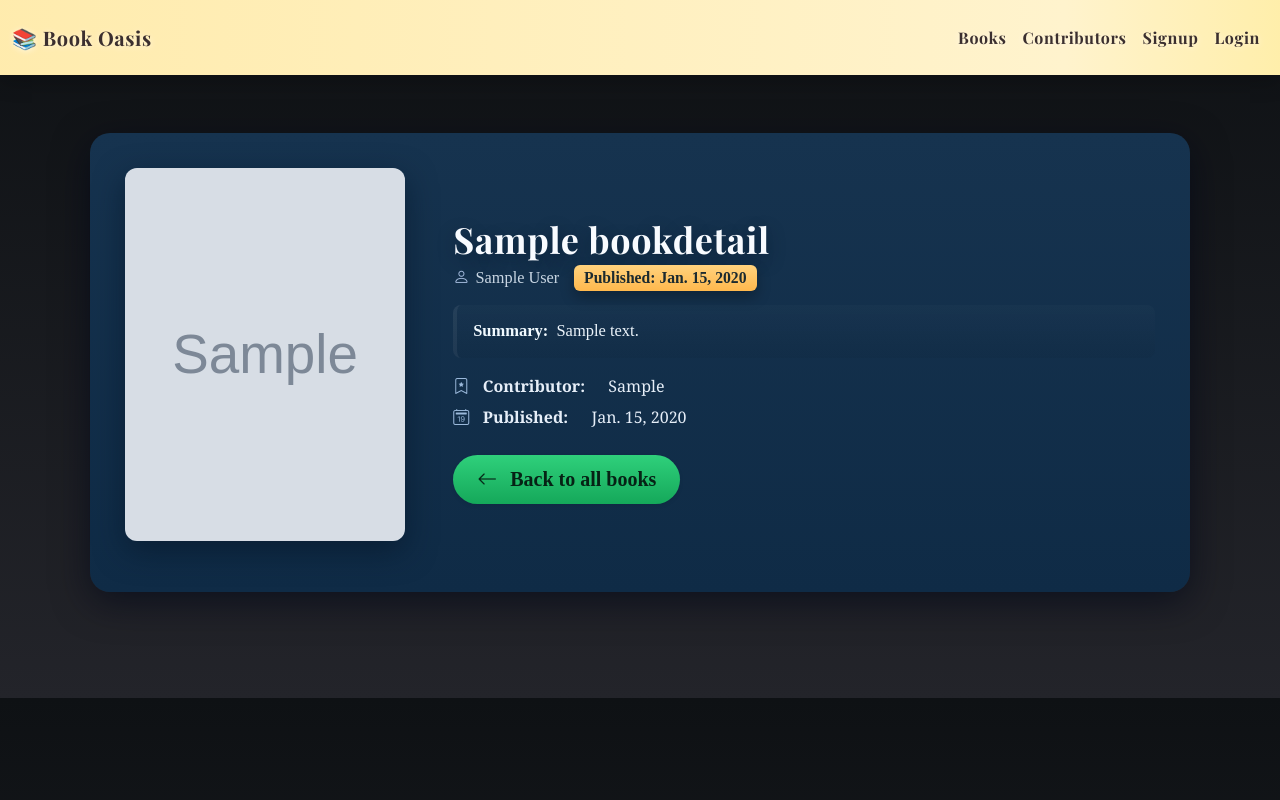
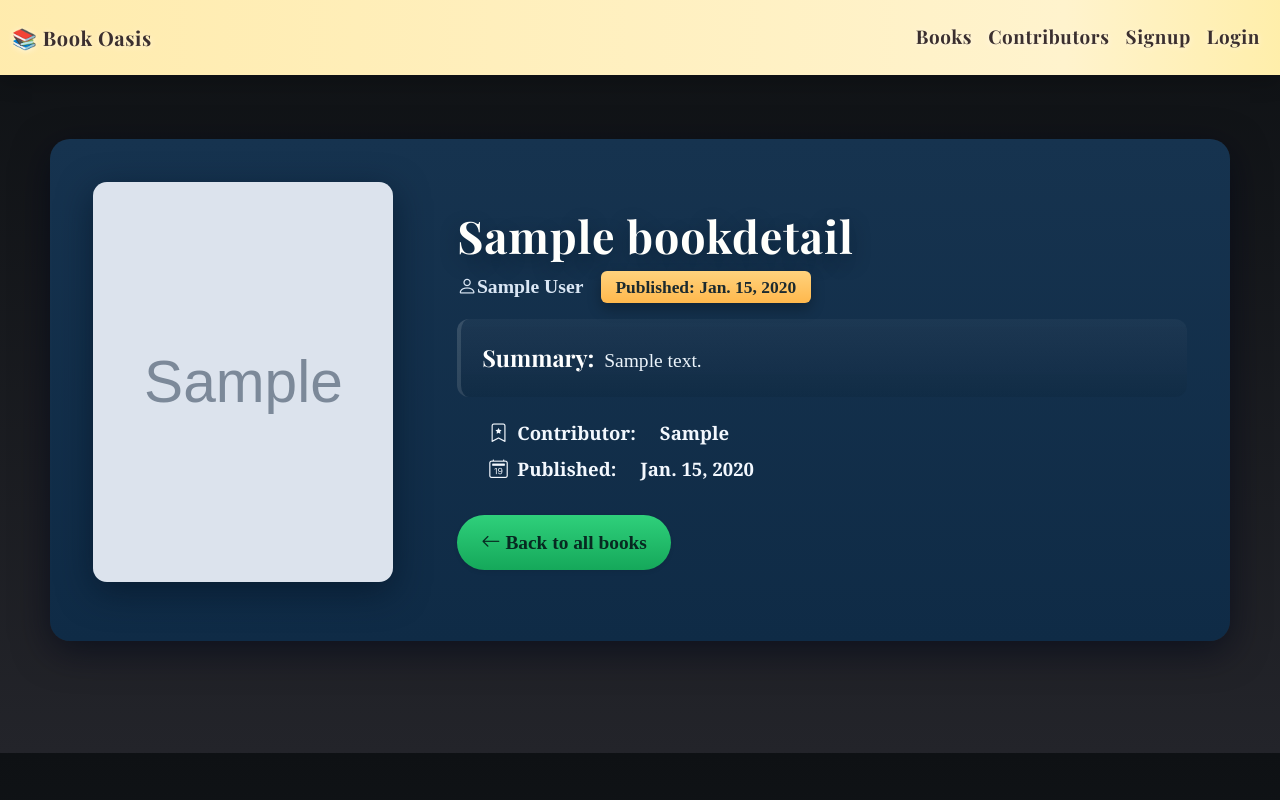
Before and after one commit to SRIROSHAN08/BookOasis, a Django app: page /post/1 in a window 1280 px wide. Run offline with Django 5.2, Linux system fonts and the light colour scheme; tables that the repository leaves empty hold one stand-in row (values such as "Sample post"); grey boxes marked "Sample" are stand-in pictures; some libraries are stand-ins or nearby versions.

Commit message:
UI enhanced

```diff
--- a/Blog/settings.py
+++ b/Blog/settings.py
@@ -1,7 +1,6 @@
 from pathlib import Path
 import dj_database_url
 import os
-from django.contrib.auth import get_user_model
 
 BASE_DIR = Path(__file__).resolve().parent.parent
 
--- a/frontend/templates/book_detail.html
+++ b/frontend/templates/book_detail.html
@@ -4,57 +4,51 @@
 <link href="https://cdn.jsdelivr.net/npm/bootstrap@5.3.2/dist/css/bootstrap.min.css" rel="stylesheet" />
 <link rel="stylesheet" href="https://cdn.jsdelivr.net/npm/bootstrap-icons@1.10.5/font/bootstrap-icons.css" />
 <style>
-    /* Page */
 body {
     background: linear-gradient(180deg, #0E1114 0%, #23242a 100%);
     font-family: 'Merriweather', serif;
     color: #E8EEF6;
-        /* default readable text */
     margin: 0;
     padding-bottom: 3rem;
+    font-size: 1.18rem;
 }
 
-    /* Card wrapper */
 .book-detail-wrapper {
     background: linear-gradient(180deg, #16334f 0%, #0f2b46 100%);
-        padding: 2.2rem;
+    padding: 2.7rem;
     border-radius: 1.25rem;
     box-shadow: 0 10px 36px rgba(2, 6, 23, 0.6);
-        max-width: 1100px;
-        margin: 3.6rem auto;
+    max-width: 1180px;
+    margin: 4rem auto;
     display: flex;
     flex-direction: column;
-        gap: 1.2rem;
-        color: #E8EEF6;
+    gap: 2rem;
+    color: #EAF3FA;
+    font-size: 1.17rem;
     opacity: 0;
     transform: translateY(18px);
     transition: opacity 0.45s ease, transform 0.45s ease;
 }
 
-    /* Visible class for animation */
 .book-detail-wrapper.visible {
     opacity: 1;
     transform: translateY(0);
 }
 
-    /* Row layout on medium and larger screens */
 @media (min-width: 768px) {
     .book-detail-wrapper {
         flex-direction: row;
         align-items: stretch;
-            /* stretch both columns to same height */
     }
 }
 
-    /* Cover column */
 .cover-wrapper {
-        flex: 0 0 280px;
-        /* fixed width on desktop */
-        border-radius: 12px;
+    flex: 0 0 300px;
+    border-radius: 14px;
     overflow: hidden;
-        margin-right: 1.8rem;
-        box-shadow: 0 10px 30px rgba(5, 22, 40, 0.6);
-        background: linear-gradient(180deg, #ffffff07, #00000005);
+    margin-right: 2rem;
+    box-shadow: 0 10px 34px rgba(5, 22, 40, 0.66);
+    background: linear-gradient(180deg, #ffffff09, #00000010);
     align-self: center;
 }
 
@@ -64,178 +58,147 @@
     height: 100%;
     object-fit: cover;
     aspect-ratio: 3 / 4;
-        /* book-like ratio */
     transition: transform 0.28s ease, box-shadow 0.28s ease;
-        filter: saturate(1.02) contrast(1.02);
+    filter: saturate(1.08) contrast(1.09);
 }
 
 .cover-wrapper:hover img.cover-img {
-        transform: translateY(-6px) scale(1.01);
-        box-shadow: 0 18px 40px rgba(8, 32, 64, 0.45);
+    transform: translateY(-7px) scale(1.04);
+    box-shadow: 0 22px 48px rgba(8, 32, 64, 0.50);
 }
 
-    /* Placeholder when no image */
 .cover-placeholder {
     width: 100%;
     min-height: 420px;
     display: flex;
     align-items: center;
     justify-content: center;
-        color: #98A3B3;
+    color: #abb9c8;
     font-style: italic;
-        background: repeating-linear-gradient(45deg, rgba(255, 255, 255, 0.02) 0 4px, transparent 4px 8px);
+    font-size: 1.17rem;
+    background: repeating-linear-gradient(45deg, rgba(255,255,255,0.02) 0 4px, transparent 4px 8px);
 }
 
-    /* Content column */
 .detail-content {
     flex: 1 1 auto;
     min-width: 0;
-        /* allows proper text wrapping */
     display: flex;
     flex-direction: column;
     justify-content: center;
 }
 
 .book-title {
-        font-size: 2.25rem;
+    font-size: 2.8rem;
     font-family: 'Playfair Display', serif;
-        font-weight: 800;
-        color: #F8FBFF;
-        /* very bright title */
-        letter-spacing: 0.6px;
-        margin-bottom: 0.45rem;
-        line-height: 1.05;
-        text-shadow: 0 6px 18px rgba(5, 22, 40, 0.45);
+    font-weight: 900;
+    color: #FFFFFC;
+    letter-spacing: 0.9px;
+    margin-bottom: 0.75rem;
+    line-height: 1.10;
+    text-shadow: 0 7px 20px rgba(5, 22, 40, 0.48);
 }
 
 .book-meta {
-        color: #C9D6E3;
-        font-size: 1.02rem;
-        margin-bottom: 0.9rem;
+    color: #DAE6F4;
+    font-size: 1.23rem;
+    margin-bottom: 1.1rem;
     display: flex;
     align-items: center;
-        gap: 0.9rem;
+    gap: 1.1rem;
     flex-wrap: wrap;
-    }
-
-    .book-meta .bi {
-        color: #9fb6d8;
-        margin-right: 6px;
+    font-weight: 600;
 }
 
 .badge-custom {
     background: linear-gradient(180deg, #ffd27d, #ffb84d);
     color: #1b2a2f;
-        padding: 0.28rem 0.65rem;
+    padding: 0.38rem 0.9rem;
     border-radius: 6px;
     font-weight: 700;
-        font-size: 0.98rem;
+    font-size: 1.09rem;
     box-shadow: 0 6px 14px rgba(0, 0, 0, 0.28);
 }
 
-    /* Readable summary box */
 .summary {
-        font-size: 1.03rem;
+    font-size: 1.22rem;
     color: #ECF4FB;
-        border-left: 4px solid rgba(255, 255, 255, 0.06);
-        padding: 14px 16px;
-        margin-bottom: 1rem;
-        background: linear-gradient(180deg, rgba(255, 255, 255, 0.02), rgba(0, 0, 0, 0.03));
-        border-radius: 8px;
+    border-left: 4px solid rgba(255,255,255,0.12);
+    padding: 20px 21px;
+    margin-bottom: 1.4rem;
+    background: linear-gradient(180deg, rgba(255,255,255,0.04), rgba(0,0,0,0.06));
+    border-radius: 12px;
+    font-weight: 500;
+    line-height: 1.6;
 }
 
 .summary strong {
-        color: #F1FAFF;
-    }
-
-    .book-info {
-        margin: 0;
-        padding: 0;
-        list-style: none;
-        margin-bottom: 0.6rem;
+    color: #FFFFFF;
+    font-size: 1.2em;
+    font-family: 'Playfair Display', serif;
+    font-weight: 900;
 }
 
 .book-info li {
-        font-size: 1rem;
-        margin-bottom: 0.45rem;
-        color: #E6EEF8;
+    font-size: 1.16rem;
+    margin-bottom: 0.51rem;
+    color: #F3F8FE;
     font-family: 'Georgia', serif;
     display: flex;
     gap: 0.6rem;
     align-items: center;
+    font-weight: 600;
 }
 
-    .book-info .bi {
-        color: #9bb9db;
-        min-width: 20px;
-    }
-
-    /* Action button */
 .btn-outline-primary {
     font-weight: 700;
     font-family: 'Merriweather', serif;
-        padding: 0.6rem 1.4rem;
+    font-size: 1.21rem;
+    padding: 0.8rem 2.0rem;
     border-radius: 999px;
     background: linear-gradient(180deg, #2fd07b, #15a85a);
-        color: #062215;
+    color: #072921;
     border: none;
-        box-shadow: 0 10px 30px rgba(16, 96, 61, 0.18);
+    box-shadow: 0 10px 30px rgba(16, 96, 61, 0.20);
     transition: transform 0.16s ease, box-shadow 0.18s ease;
 }
 
-    .btn-outline-primary i {
-        margin-right: 8px;
-        opacity: 0.95;
-    }
-
-    .btn-outline-primary:hover,
-    .btn-outline-primary:focus {
-        transform: translateY(-3px);
-        box-shadow: 0 18px 36px rgba(16, 96, 61, 0.28);
-    }
-
-    /* Responsive behavior */
 @media (max-width: 767.98px) {
     .book-detail-wrapper {
-            padding: 1.2rem;
-            margin: 2rem 0.8rem;
+        padding: 1.35rem;
+        margin: 2.3rem 0.8rem;
+        gap: 1.2rem;
     }
-
     .cover-wrapper {
         width: 100%;
         margin-right: 0;
         align-self: stretch;
-            border-radius: 10px;
+        border-radius: 12px;
     }
-
     .cover-placeholder {
         min-height: 220px;
+        font-size: 1rem;
     }
-
     .cover-wrapper img.cover-img {
         aspect-ratio: 16 / 9;
     }
-
     .book-title {
-            font-size: 1.6rem;
+        font-size: 2rem;
     }
-
     .book-meta {
-            font-size: 0.98rem;
-            gap: 0.6rem;
+        font-size: 1.09rem;
+        gap: 0.8rem;
     }
-
     .summary {
-            font-size: 0.98rem;
-            padding: 12px;
+        font-size: 1.02rem;
+        padding: 13px;
     }
-
     .btn-outline-primary {
         width: 100%;
         text-align: center;
-            padding: 0.75rem;
+        padding: 0.92rem;
     }
 }
+
 </style>
 
 <div class="book-detail-wrapper" id="bookDetailWrapper" role="region" aria-labelledby="bookTitle">
```
Lines whose indentation alone changed are shown as unchanged.
